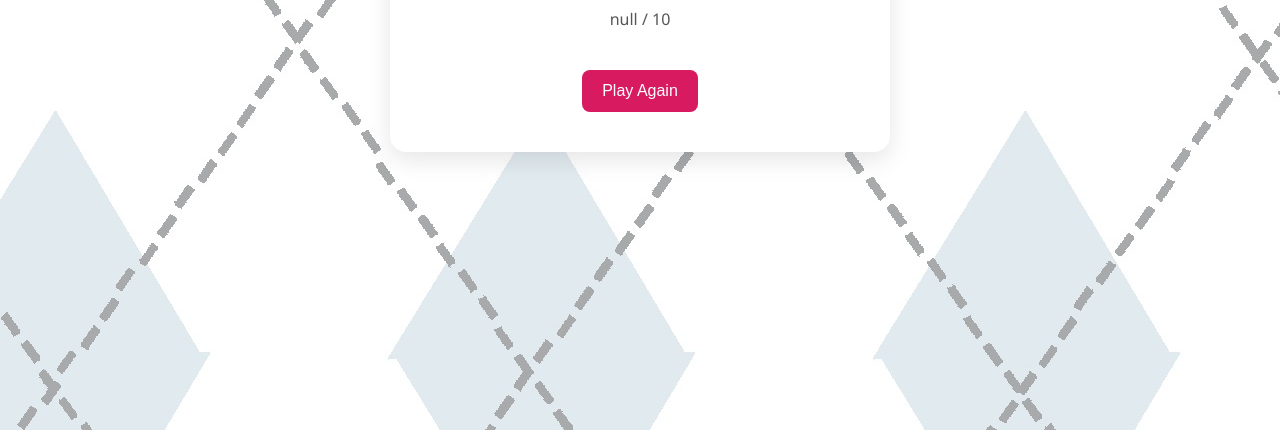
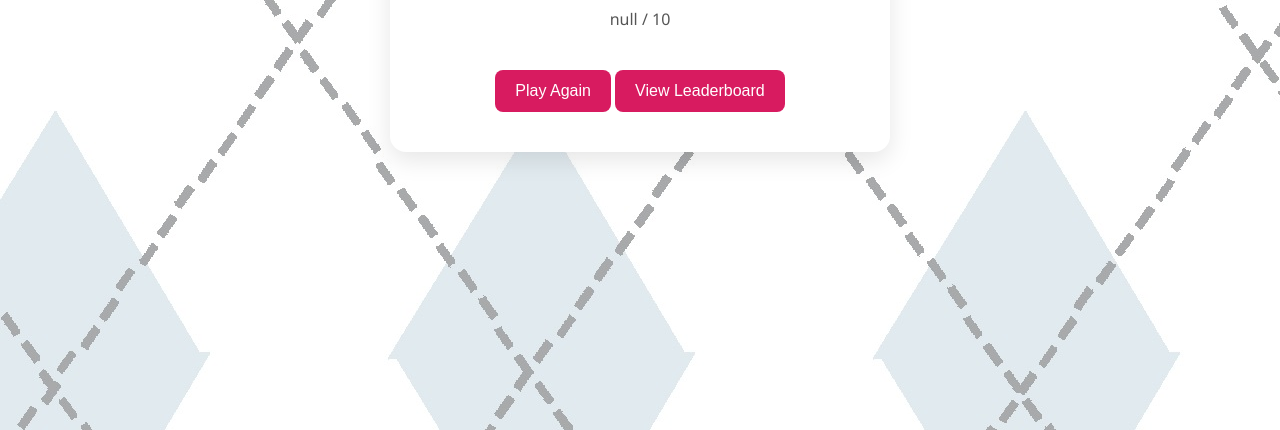
Before and after one commit to kaylamsky/quizapp_project2, a website: page results.html in a window 1280 px wide. Shown: the part 370-800 px from the top of the page. Drawn offline with Linux system fonts and the light colour scheme; no server answers.

Commit message:
added button for leaderboard

```diff
--- a/results.html
+++ b/results.html
@@ -10,6 +10,8 @@
     <h1>Your Score</h1>
     <p id="score">Calculating...</p>
     <button onclick="window.location.href='index.html'">Play Again</button>
+    <button onclick="window.location.href='/leaderboard.html'">View Leaderboard</button>
+
   </div>
 
   <script>
```
